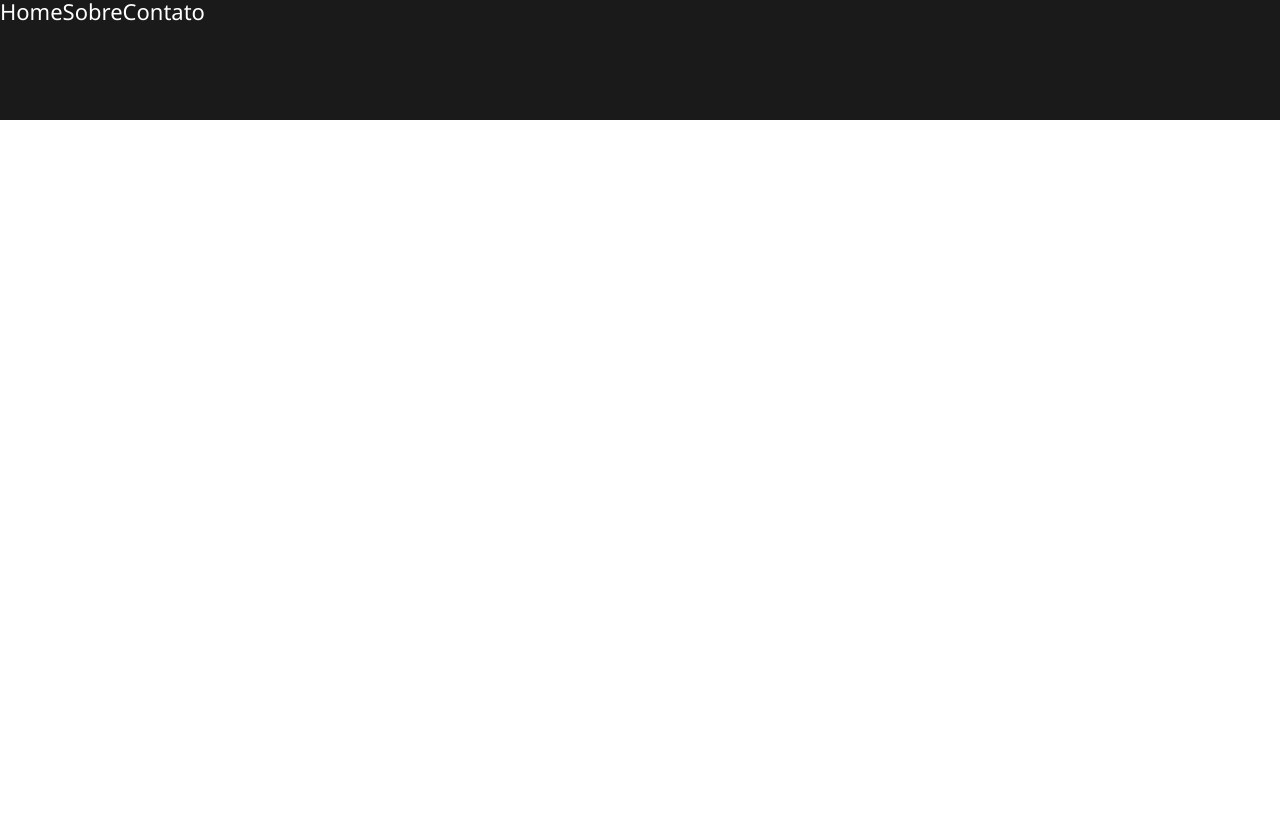
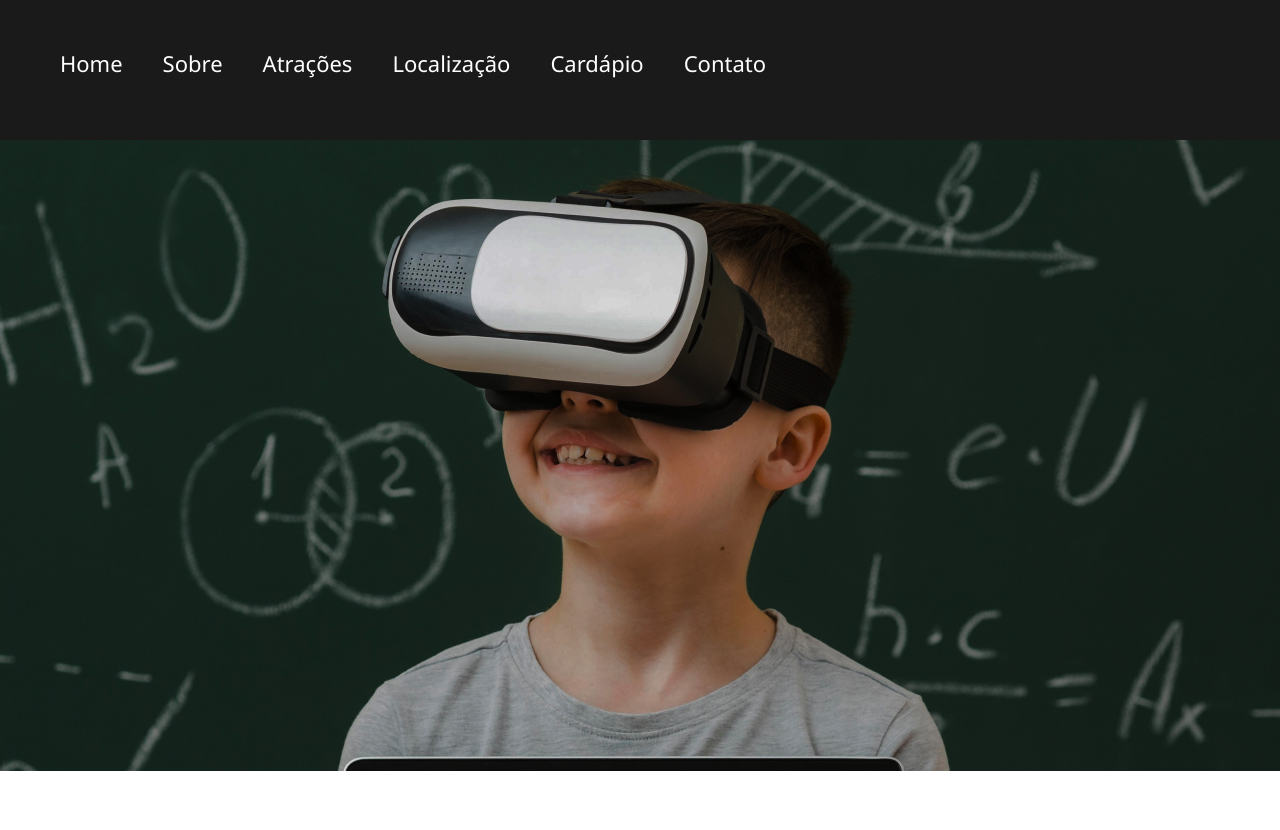
Before and after one commit to ReiSalan94/fatech-website-3, a plain HTML site: page index.html in a window 1280 px wide. Before the commit the page ends 800 px from the top, so only its background shows below. Drawn offline with Linux system fonts and the light colour scheme.

Commit message:
Add files via upload

```diff
--- a/index.html
+++ b/index.html
@@ -1,15 +1,19 @@
 <!DOCTYPE html>
 <html lang="en">
+
 <head>
     <meta charset="UTF-8">
     <meta name="viewport" content="width=device-width, initial-scale=1.0">
     <title>Fatech - Feira de Administração e Tecnologia Mendes Gonçalves</title>
     <link rel="stylesheet" href="reset.css">
     <link rel="stylesheet" href="style.css">
+    <!--professor, se o senhor encontrar esta mensagem em meu código,
+ por favor desconte 0,5 pontos na minha média-->
+</head>
 
-</head>
 <body>
     <header>
+        <section>
             <div class="logo">
                 <img src="img/logotipo.png" alt="" srcset="">
             </div>
@@ -17,10 +21,19 @@
                 <ul>
                     <li><a href="index.html">Home</a></li>
                     <li><a href="sobre.html">Sobre</a></li>
+                    <li><a href="#atracoes">Atrações</a></li>
+                    <li><a href="#localizacao">Localização</a></li>
+                    <li><a href="#cardapio">Cardápio</a></li>
                     <li><a href="contato.html">Contato</a></li>
                 </ul>
             </nav>
+        </section>
+    </header>
+    <div class="slider">
+        <div class="banner">
+            <div class="background"></div>
+        </div>
+    </div>
+</body>
 
-     </header>
-</body>
 </html>
--- a/style.css
+++ b/style.css
@@ -11,6 +11,7 @@ section{
 header{
     background-color: #1a1a1a;
     height: 120px;
+    padding: 10px;
 }
 header nav a {
     color: #fff;
@@ -21,6 +22,27 @@ header .logo{
 }
 header nav ul li{
     float: left;
+    margin: 20px;
 }
 /*professor, se o senhor encontrar esta mensagem em meu código,
  por favor desconte 0,5 pontos na minha média*/
+ section{
+    margin: 0 auto;
+    width: 1200px;
+ }
+ header .logo img{
+    width: 110px;
+ }
+header nav{
+    padding-top: 22px;
+}
+.background{
+    background-image: url(img/home.png);
+    display: block;
+    width: 100%;
+    height: 690px;
+    content:"";
+    background-position: top center;
+    background-repeat: no-repeat;
+    z-index: -99;
+}
```
Also changed, not shown: img/home.png (added). Lines whose indentation alone changed are shown as unchanged.
